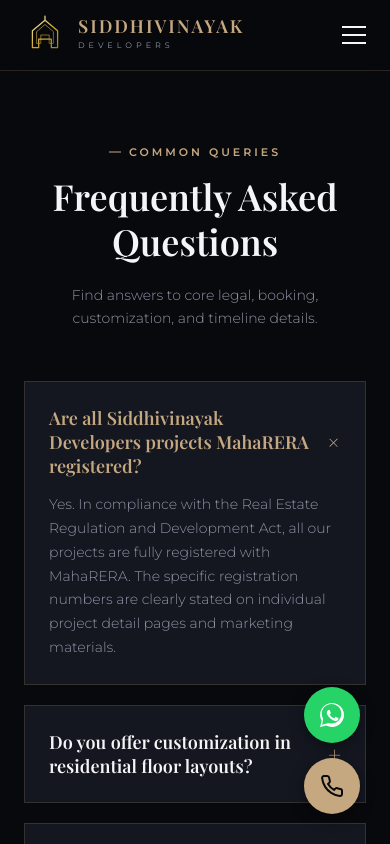
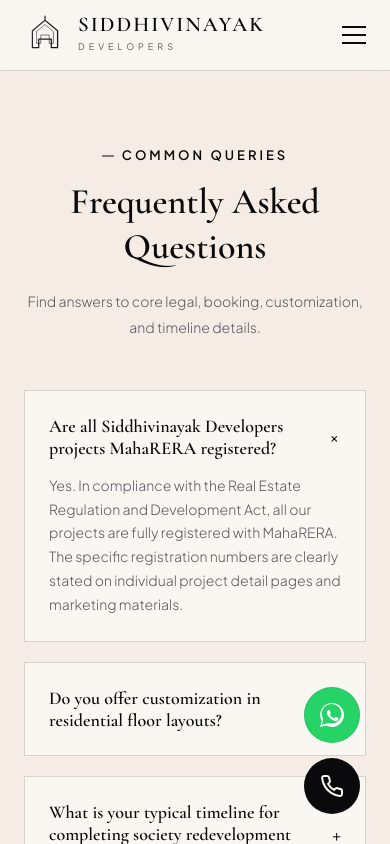
Before and after one commit to Nupoor-Deshpande01/Siddhivinayak-Developers, a Next.js app: page /faq in a window 390 px wide. Shown: the top 844 px of the page. Built offline with nearby package versions, Linux system fonts and the light colour scheme.

Commit message:
Light and Font Change

```diff
--- a/src/app/contact/page.tsx
+++ b/src/app/contact/page.tsx
@@ -30,7 +30,7 @@ export default function ContactPage() {
       <section
         className="hero-section"
         style={{
-          backgroundImage: "linear-gradient(to bottom, rgba(8, 9, 12, 0.6), rgba(8, 9, 12, 0.98)), url('/assets/project_highrise.png')",
+          backgroundImage: "linear-gradient(to right, rgba(10, 15, 30, 0.7) 0%, rgba(10, 15, 30, 0.4) 35%, rgba(10, 15, 30, 0.05) 100%), url('/assets/project_highrise.png')",
           height: "40vh",
           minHeight: "350px",
           display: "flex",
@@ -40,7 +40,7 @@ export default function ContactPage() {
         <div className="container" style={{ paddingTop: "80px" }}>
           <span className="section-subtitle">CONNECT WITH US</span>
           <h1 className="hero-title" style={{ fontSize: "clamp(32px, 5vw, 48px)", margin: "10px 0" }}>Contact Us</h1>
-          <p className="hero-desc" style={{ fontSize: "16px", maxWidth: "600px" }}>
+          <p className="hero-desc" style={{ fontSize: "18px", maxWidth: "600px" }}>
             Reach out to our sales relationships desk, visit our main office in Pune, or book a private site visit.
           </p>
         </div>
--- a/src/app/globals.css
+++ b/src/app/globals.css
@@ -1,35 +1,35 @@
 /*
-   Siddhivinayak Developers - Luxury Real Estate Stylesheet
+   Siddhivinayak Developers - Premium Light Real Estate Stylesheet
    Design System:
-   - Primary BG: Obsidian Black (#0B0C10)
-   - Secondary BG: Dark Charcoal (#12131C)
-   - Accent Primary: Champagne Gold (#c5a880)
-   - Accent Light: Cream Gold (#e5d4bc)
-   - Accent Dark: Deep Bronze (#987a55)
-   - Text Primary: Pure White / Light Pearl (#F5F5F7)
-   - Text Muted: Silver Grey (#8e94a5)
+   - Primary BG: Warm Off-White / Alabaster (#FAF9F6)
+   - Secondary BG: Light Warm Stone / Cream-Beige (#F3EFE9)
+   - Accent Primary: Deep Prussian Blue (#2B3A55)
+   - Accent Light: Muted Slate Blue (#526D82)
+   - Accent Dark: Deep Navy (#1A2238)
+   - Text Primary: Dark Charcoal (#2C3333)
+   - Text Muted: Subtle Slate Grey (#5F6F72)
 */
 
 :root {
-    --bg-primary: #08090c;
-    --bg-secondary: #0f1118;
-    --bg-surface: #141720;
-    --gold: #c5a880;
-    --gold-light: #e5d4bc;
-    --gold-dark: #987a55;
-    --text-white: #f5f5f7;
-    --text-muted: #8e94a5;
-    --text-dark: #08090c;
-    --border-color: rgba(197, 168, 128, 0.18);
-    --border-glow: rgba(197, 168, 128, 0.4);
+    --bg-primary: #F5ECE5;
+    --bg-secondary: #EADBC8;
+    --bg-surface: #FAF6F2;
+    --gold: #0A0A0C;
+    --gold-light: #3A3A3C;
+    --gold-dark: #000000;
+    --text-white: #0A0A0C;
+    --text-muted: #5A5A5E;
+    --text-dark: #FAF6F2;
+    --border-color: rgba(10, 10, 12, 0.15);
+    --border-glow: transparent;
 
     /* Configured to bind with Next.js Google Fonts */
-    --font-serif: var(--font-serif, 'Playfair Display', Georgia, serif);
-    --font-sans: var(--font-sans, 'Montserrat', Helvetica, Arial, sans-serif);
+    --font-serif: var(--font-serif, 'Cormorant Garamond', Georgia, serif);
+    --font-sans: var(--font-sans, 'Plus Jakarta Sans', Helvetica, Arial, sans-serif);
 
     --transition-smooth: all 0.4s cubic-bezier(0.16, 1, 0.3, 1);
     --transition-fast: all 0.2s ease;
-    --glass-bg: rgba(15, 17, 24, 0.75);
+    --glass-bg: rgba(250, 249, 246, 0.85);
     --glass-blur: blur(15px);
 }
 
@@ -52,9 +52,9 @@ body {
     background-color: var(--bg-primary);
     color: var(--text-white);
     font-family: var(--font-sans);
-    line-height: 1.7;
+    line-height: 1.8;
     overflow-x: hidden;
-    font-size: 16px;
+    font-size: 17px;
     font-weight: 400;
     -webkit-font-smoothing: antialiased;
 }
@@ -115,7 +115,7 @@ a {
 
 .section-subtitle {
     font-family: var(--font-sans);
-    font-size: 11px;
+    font-size: 13px;
     letter-spacing: 3px;
     color: var(--gold);
     font-weight: 600;
@@ -139,7 +139,7 @@ a {
 
 .section-title {
     font-family: var(--font-serif);
-    font-size: clamp(28px, 4.5vw, 42px);
+    font-size: clamp(30px, 4.8vw, 44px);
     font-weight: 600;
     line-height: 1.25;
     margin-bottom: 20px;
@@ -149,7 +149,7 @@ a {
 .section-desc {
     font-family: var(--font-sans);
     color: var(--text-muted);
-    font-size: 18px;
+    font-size: 19px;
     max-width: 600px;
     margin: 0 auto 48px;
     font-weight: 400;
@@ -163,7 +163,7 @@ a {
     align-items: center;
     justify-content: center;
     font-family: var(--font-sans);
-    font-size: 12px;
+    font-size: 13px;
     font-weight: 600;
     letter-spacing: 2px;
     text-transform: uppercase;
@@ -186,18 +186,19 @@ a {
 .btn-primary:hover {
     background-color: transparent;
     color: var(--gold);
-    box-shadow: 0 0 15px var(--border-glow);
+    box-shadow: none;
 }
 
 .btn-secondary {
     background-color: transparent;
     color: var(--text-white);
-    border: 1px solid rgba(255, 255, 255, 0.3);
+    border: 1px solid rgba(44, 51, 51, 0.25);
 }
 
 .btn-secondary:hover {
     border-color: var(--gold);
     color: var(--gold);
+    box-shadow: none;
 }
 
 .btn-outline {
@@ -209,6 +210,7 @@ a {
 .btn-outline:hover {
     background-color: var(--gold);
     color: var(--text-dark);
+    box-shadow: none;
 }
 
 .btn-block {
@@ -218,7 +220,7 @@ a {
 
 .btn-sm {
     padding: 10px 20px;
-    font-size: 10px;
+    font-size: 11px;
 }
 
 /* ----------------------------------
@@ -230,7 +232,7 @@ a {
     left: 0;
     width: 100%;
     z-index: 1000;
-    background: rgba(8, 9, 12, 0.7);
+    background: rgba(250, 249, 246, 0.8);
     backdrop-filter: var(--glass-blur);
     border-bottom: 1px solid var(--border-color);
     transition: var(--transition-smooth);
@@ -238,8 +240,9 @@ a {
 
 .main-header.scrolled {
     padding: 12px 0;
-    background: rgba(8, 9, 12, 0.95);
-    box-shadow: 0 5px 30px rgba(0, 0, 0, 0.4);
+    background: rgba(250, 249, 246, 0.95);
+    box-shadow: none;
+    border-bottom: 1px solid var(--border-color);
 }
 
 .header-container {
@@ -278,7 +281,7 @@ a {
 
 .brand-name {
     font-family: var(--font-serif);
-    font-size: 18px;
+    font-size: 21px;
     font-weight: 600;
     letter-spacing: 2px;
     line-height: 1;
@@ -287,7 +290,7 @@ a {
 
 .brand-sub {
     font-family: var(--font-sans);
-    font-size: 8px;
+    font-size: 9px;
     letter-spacing: 4px;
     color: var(--text-muted);
     margin-top: 4px;
@@ -300,7 +303,7 @@ a {
 
 .nav-link {
     font-family: var(--font-sans);
-    font-size: 11px;
+    font-size: 13px;
     font-weight: 500;
     letter-spacing: 2px;
     text-transform: uppercase;
@@ -367,7 +370,7 @@ a {
     height: 100vh;
     display: flex;
     align-items: center;
-    background-image: linear-gradient(to bottom, rgba(8, 9, 12, 0.4), rgba(8, 9, 12, 0.95)), url('/assets/hero_villa.png');
+    background-image: linear-gradient(to right, rgba(10, 15, 30, 0.7) 0%, rgba(10, 15, 30, 0.4) 35%, rgba(10, 15, 30, 0.05) 100%), url('/assets/hero_villa.png');
     background-size: cover;
     background-position: center;
     background-repeat: no-repeat;
@@ -380,7 +383,7 @@ a {
     left: 0;
     width: 100%;
     height: 100%;
-    background: radial-gradient(circle at 70% 30%, rgba(197, 168, 128, 0.05) 0%, transparent 60%);
+    background: radial-gradient(circle at 70% 30%, rgba(43, 58, 85, 0.04) 0%, transparent 60%);
     pointer-events: none;
 }
 
@@ -394,26 +397,31 @@ a {
 }
 
 .hero-tagline {
-    font-size: 11px;
+    font-size: 13px;
     font-weight: 600;
     letter-spacing: 4px;
-    color: var(--gold);
+    color: #EADBC8;
     display: block;
     margin-bottom: 20px;
 }
 
 .hero-title {
     font-family: var(--font-serif);
-    font-size: clamp(36px, 6vw, 68px);
+    font-size: clamp(38px, 6vw, 72px);
     font-weight: 600;
     line-height: 1.15;
     margin-bottom: 24px;
     letter-spacing: -1px;
+    color: #FFFFFF;
+}
+
+.hero-section .text-gold {
+    color: #EADBC8;
 }
 
 .hero-desc {
-    font-size: clamp(16px, 2.2vw, 20px);
-    color: var(--text-muted);
+    font-size: clamp(18px, 2.2vw, 22px);
+    color: rgba(255, 255, 255, 0.85);
     font-weight: 400;
     line-height: 1.7;
     margin-bottom: 40px;
@@ -446,7 +454,7 @@ a {
 .scroll-down .mouse {
     width: 20px;
     height: 35px;
-    border: 2px solid var(--text-muted);
+    border: 2px solid rgba(255, 255, 255, 0.6);
     border-radius: 15px;
     position: relative;
 }
@@ -454,7 +462,7 @@ a {
 .scroll-down .wheel {
     width: 4px;
     height: 8px;
-    background-color: var(--gold);
+    background-color: #FFFFFF;
     border-radius: 2px;
     position: absolute;
     top: 6px;
@@ -464,10 +472,10 @@ a {
 }
 
 .scroll-text {
-    font-size: 8px;
+    font-size: 10px;
     letter-spacing: 2px;
     text-transform: uppercase;
-    color: var(--text-muted);
+    color: rgba(255, 255, 255, 0.7);
 }
 
 @keyframes scroll-wheel {
@@ -492,25 +500,25 @@ a {
 }
 
 .stat-card {
-    background: rgba(20, 23, 32, 0.6);
+    background: var(--bg-surface);
     backdrop-filter: var(--glass-blur);
     border: 1px solid var(--border-color);
     padding: 30px 24px;
     text-align: center;
-    box-shadow: 0 10px 40px rgba(0, 0, 0, 0.5);
+    box-shadow: none;
     transition: var(--transition-smooth);
 }
 
 .stat-card:hover {
     transform: translateY(-8px);
-    border-color: var(--border-glow);
-    box-shadow: 0 15px 45px rgba(197, 168, 128, 0.1);
+    border-color: var(--gold);
+    box-shadow: none;
 }
 
 .stat-number {
     display: inline-block;
     font-family: var(--font-serif);
-    font-size: 38px;
+    font-size: 42px;
     font-weight: 600;
     color: var(--gold);
     line-height: 1;
@@ -518,7 +526,7 @@ a {
 
 .stat-plus {
     font-family: var(--font-serif);
-    font-size: 24px;
+    font-size: 26px;
     font-weight: 600;
     color: var(--gold);
     vertical-align: top;
@@ -526,7 +534,7 @@ a {
 }
 
 .stat-label {
-    font-size: 11px;
+    font-size: 13px;
     letter-spacing: 1px;
     text-transform: uppercase;
     color: var(--text-muted);
@@ -562,7 +570,8 @@ a {
     width: 100%;
     height: 480px;
     object-fit: cover;
-    box-shadow: 0 20px 50px rgba(0, 0, 0, 0.6);
+    box-shadow: none;
+    border: 1px solid var(--border-color);
     filter: grayscale(15%);
     transition: var(--transition-smooth);
 }
@@ -593,7 +602,8 @@ a {
     background: var(--gold);
     color: var(--text-dark);
     padding: 24px;
-    box-shadow: 0 10px 30px rgba(0, 0, 0, 0.4);
+    box-shadow: none;
+    border: 1px solid var(--gold);
     display: flex;
     flex-direction: column;
     align-items: center;
@@ -602,13 +612,13 @@ a {
 
 .badge-num {
     font-family: var(--font-serif);
-    font-size: 32px;
+    font-size: 36px;
     font-weight: 700;
     line-height: 1;
 }
 
 .badge-txt {
-    font-size: 9px;
+    font-size: 11px;
     letter-spacing: 1px;
     text-transform: uppercase;
     font-weight: 600;
@@ -623,7 +633,7 @@ a {
 
 .about-text {
     color: var(--text-muted);
-    font-size: 17px;
+    font-size: 18px;
     font-weight: 400;
     line-height: 1.7;
     margin-bottom: 20px;
@@ -658,12 +668,12 @@ a {
     background-color: var(--gold);
     color: var(--text-dark);
     border-color: var(--gold);
-    box-shadow: 0 0 15px var(--border-glow);
+    box-shadow: none;
 }
 
 .pillar-info h4 {
     font-family: var(--font-sans);
-    font-size: 14px;
+    font-size: 16px;
     font-weight: 600;
     color: var(--text-white);
     margin-bottom: 6px;
@@ -672,11 +682,11 @@ a {
 
 .pillar-info p {
     color: var(--text-muted);
-    font-size: 15px;
+    font-size: 16px;
     font-weight: 400;
 }
 
-/* ----------------------------------
+/* /* ----------------------------------
    Projects Section
  ---------------------------------- */
 .projects-section {
@@ -697,7 +707,7 @@ a {
     color: var(--text-muted);
     padding: 12px 28px;
     font-family: var(--font-sans);
-    font-size: 11px;
+    font-size: 13px;
     letter-spacing: 2px;
     text-transform: uppercase;
     font-weight: 500;
@@ -708,7 +718,7 @@ a {
 .filter-btn:hover, .filter-btn.active {
     border-color: var(--gold);
     color: var(--gold);
-    background-color: rgba(197, 168, 128, 0.05);
+    background-color: rgba(43, 58, 85, 0.05);
 }
 
 .projects-grid {
@@ -754,7 +764,7 @@ a {
     left: 0;
     width: 100%;
     height: 100%;
-    background: linear-gradient(to bottom, rgba(8, 9, 12, 0.2) 0%, rgba(8, 9, 12, 0.95) 85%);
+    background: linear-gradient(to bottom, rgba(250, 249, 246, 0.1) 0%, rgba(250, 249, 246, 0.95) 80%);
     display: flex;
     flex-direction: column;
     justify-content: space-between;
@@ -764,11 +774,11 @@ a {
 
 .project-badge {
     align-self: flex-start;
-    background-color: rgba(8, 9, 12, 0.8);
+    background-color: var(--bg-surface);
     color: var(--gold);
     border: 1px solid var(--gold);
     padding: 6px 14px;
-    font-size: 9px;
+    font-size: 11px;
     letter-spacing: 2px;
     text-transform: uppercase;
     font-weight: 600;
@@ -784,7 +794,7 @@ a {
 }
 
 .project-loc {
-    font-size: 10px;
+    font-size: 12px;
     letter-spacing: 2px;
     text-transform: uppercase;
     color: var(--gold-light);
@@ -795,14 +805,14 @@ a {
 
 .project-name {
     font-family: var(--font-serif);
-    font-size: 24px;
+    font-size: 26px;
     font-weight: 600;
     color: var(--text-white);
     margin-bottom: 8px;
 }
 
 .project-specs {
-    font-size: 15px;
+    font-size: 16px;
     color: var(--text-muted);
     font-weight: 400;
     margin-bottom: 24px;
@@ -819,7 +829,7 @@ a {
     display: flex;
     justify-content: space-between;
     align-items: center;
-    border-top: 1px solid rgba(255, 255, 255, 0.1);
+    border-top: 1px solid var(--border-color);
     padding-top: 20px;
     opacity: 0;
     transition: var(--transition-smooth);
@@ -832,7 +842,7 @@ a {
 
 .project-price {
     font-family: var(--font-serif);
-    font-size: 15px;
+    font-size: 17px;
     color: var(--gold);
     font-weight: 600;
 }
@@ -844,7 +854,7 @@ a {
     display: flex;
     align-items: center;
     justify-content: center;
-    background: radial-gradient(circle at center, #1b1e2a 0%, #0d0f17 100%);
+    background: radial-gradient(circle at center, #FCFBFA 0%, #F3EFE9 100%);
     position: relative;
     padding: 40px;
 }
@@ -855,7 +865,7 @@ a {
     left: 0;
     width: 100%;
     height: 100%;
-    background-image: linear-gradient(to bottom, rgba(8, 9, 12, 0.1), rgba(8, 9, 12, 0.8));
+    background-image: linear-gradient(to bottom, rgba(250, 249, 246, 0.15), rgba(250, 249, 246, 0.85));
     z-index: 1;
 }
 
@@ -889,7 +899,7 @@ a {
 }
 
 .upcoming-desc {
-    font-size: 15px;
+    font-size: 16px;
     color: var(--text-muted);
     font-weight: 400;
     max-width: 280px;
@@ -919,8 +929,8 @@ a {
 
 .amenity-card:hover {
     transform: translateY(-5px);
-    border-color: var(--border-glow);
-    box-shadow: 0 10px 35px rgba(0,0,0,0.4);
+    border-color: var(--gold);
+    box-shadow: none;
 }
 
 .amenity-icon {
@@ -949,7 +959,7 @@ a {
 
 .amenity-card h3 {
     font-family: var(--font-serif);
-    font-size: 18px;
+    font-size: 20px;
     font-weight: 600;
     margin-bottom: 12px;
 }
@@ -1060,7 +1070,7 @@ a {
 .control-btn:hover {
     border-color: var(--gold);
     color: var(--gold);
-    background-color: rgba(197, 168, 128, 0.05);
+    background-color: rgba(43, 58, 85, 0.05);
 }
 
 /* ----------------------------------
@@ -1120,7 +1130,7 @@ a {
 
 .info-content span {
     display: block;
-    font-size: 10px;
+    font-size: 12px;
     letter-spacing: 1px;
     text-transform: uppercase;
     color: var(--text-muted);
@@ -1128,7 +1138,7 @@ a {
 }
 
 .info-content a, .info-content p {
-    font-size: 15px;
+    font-size: 17px;
     color: var(--text-white);
     font-weight: 400;
 }
@@ -1148,11 +1158,11 @@ a {
 .map-placeholder {
     width: 100%;
     height: 100%;
-    background-color: #0b0d13;
+    background-color: var(--bg-primary);
     background-image:
         radial-gradient(var(--border-color) 1px, transparent 0),
-        linear-gradient(rgba(197, 168, 128, 0.03) 1px, transparent 0),
-        linear-gradient(90deg, rgba(197, 168, 128, 0.03) 1px, transparent 0);
+        linear-gradient(rgba(43, 58, 85, 0.03) 1px, transparent 0),
+        linear-gradient(90deg, rgba(43, 58, 85, 0.03) 1px, transparent 0);
     background-size: 20px 20px, 40px 40px, 40px 40px;
     display: flex;
     align-items: center;
@@ -1173,28 +1183,15 @@ a {
     background-color: var(--gold);
     border-radius: 50%;
     position: relative;
-    box-shadow: 0 0 10px var(--gold);
+    box-shadow: none;
 }
 
 .map-pin::after {
-    content: '';
-    position: absolute;
-    top: -50%;
-    left: -50%;
-    width: 200%;
-    height: 200%;
-    border: 1px solid var(--gold);
-    border-radius: 50%;
-    animation: pulse-pin 2s infinite;
-}
-
-@keyframes pulse-pin {
-    0% { transform: scale(0.5); opacity: 1; }
-    100% { transform: scale(2); opacity: 0; }
+    display: none;
 }
 
 .map-label {
-    font-size: 11px;
+    font-size: 13px;
     letter-spacing: 1px;
     text-transform: uppercase;
     font-weight: 500;
@@ -1215,7 +1212,7 @@ a {
 }
 
 .panel-form-desc {
-    font-size: 15px;
+    font-size: 16px;
     color: var(--text-muted);
     font-weight: 400;
     margin-bottom: 30px;
@@ -1239,7 +1236,7 @@ a {
     color: var(--text-white);
     padding: 16px;
     font-family: var(--font-sans);
-    font-size: 13px;
+    font-size: 15px;
     transition: var(--transition-fast);
     outline: none;
     border-radius: 0;
@@ -1247,7 +1244,7 @@ a {
 
 .form-control:focus {
     border-color: var(--gold);
-    box-shadow: 0 0 8px rgba(197, 168, 128, 0.15);
+    box-shadow: none;
 }
 
 select.form-control {
@@ -1269,7 +1266,7 @@ select.form-control {
     top: 50%;
     transform: translateY(-50%);
     color: var(--text-muted);
-    font-size: 13px;
+    font-size: 15px;
     font-weight: 300;
     pointer-events: none;
     transition: var(--transition-fast);
@@ -1284,7 +1281,7 @@ textarea + .floating-label {
 .form-control:not(:placeholder-shown) + .floating-label {
     top: 0;
     left: 10px;
-    font-size: 10px;
+    font-size: 12px;
     font-weight: 600;
     color: var(--gold);
     background-color: var(--bg-secondary);
@@ -1318,7 +1315,7 @@ textarea + .floating-label {
     display: flex;
     position: relative;
     cursor: pointer;
-    font-size: 11px;
+    font-size: 13px;
     line-height: 1.4;
     color: var(--text-muted);
     user-select: none;
@@ -1380,7 +1377,7 @@ textarea + .floating-label {
     align-items: flex-start;
     padding: 20px;
     border: 1px solid var(--gold);
-    background-color: rgba(197, 168, 128, 0.05);
+    background-color: rgba(43, 58, 85, 0.05);
     margin-top: 20px;
     animation: fade-in-up 0.5s ease forwards;
 }
@@ -1393,14 +1390,14 @@ textarea + .floating-label {
 }
 
 .form-status-alert h4 {
+    font-size: 16px;
+    font-weight: 600;
+    color: var(--gold);
+    margin-bottom: 4px;
+}
+
+.form-status-alert p {
     font-size: 14px;
-    font-weight: 600;
-    color: var(--gold);
-    margin-bottom: 4px;
-}
-
-.form-status-alert p {
-    font-size: 12px;
     color: var(--text-muted);
 }
 
@@ -1408,7 +1405,7 @@ textarea + .floating-label {
    Footer
  ---------------------------------- */
 .main-footer {
-    background-color: #06070a;
+    background-color: #F3EFE9;
     border-top: 1px solid var(--border-color);
     padding: 80px 0 30px;
 }
@@ -1502,7 +1499,7 @@ textarea + .floating-label {
     padding: 14px;
     flex-grow: 1;
     color: var(--text-white);
-    font-size: 12px;
+    font-size: 13px;
 }
 
 .newsletter-form input:focus {
@@ -1514,13 +1511,13 @@ textarea + .floating-label {
 }
 
 .footer-bottom {
-    border-top: 1px solid rgba(255, 255, 255, 0.05);
+    border-top: 1px solid var(--border-color);
     padding-top: 30px;
     display: flex;
     flex-direction: column;
     gap: 15px;
     text-align: center;
-    font-size: 11px;
+    font-size: 12px;
     color: var(--text-muted);
 }
 
@@ -1542,7 +1539,7 @@ textarea + .floating-label {
     left: 0;
     width: 100%;
     height: 100%;
-    background-color: rgba(6, 7, 10, 0.85);
+    background-color: rgba(250, 249, 246, 0.85);
     backdrop-filter: blur(8px);
     z-index: 10000;
     display: flex;
@@ -1566,6 +1563,7 @@ textarea + .floating-label {
     position: relative;
     transform: translateY(30px);
     opacity: 0;
+    box-shadow: none;
     transition: transform 0.4s cubic-bezier(0.16, 1, 0.3, 1), opacity 0.4s ease;
 }
 
@@ -1613,7 +1611,7 @@ textarea + .floating-label {
     left: 0;
     width: 100%;
     height: 100%;
-    background: linear-gradient(to bottom, rgba(8, 9, 12, 0.2), rgba(8, 9, 12, 0.9));
+    background: linear-gradient(to bottom, rgba(250, 249, 246, 0.2), rgba(250, 249, 246, 0.95));
     z-index: 1;
 }
 
@@ -1637,7 +1635,7 @@ textarea + .floating-label {
 }
 
 .modal-visual-text p {
-    font-size: 9px;
+    font-size: 11px;
     letter-spacing: 2px;
     text-transform: uppercase;
     color: var(--text-muted);
@@ -1655,7 +1653,7 @@ textarea + .floating-label {
 }
 
 .modal-desc {
-    font-size: 15px;
+    font-size: 16px;
     color: var(--text-muted);
     font-weight: 400;
     margin-bottom: 30px;
@@ -1682,7 +1680,8 @@ textarea + .floating-label {
     align-items: center;
     justify-content: center;
     color: white;
-    box-shadow: 0 4px 15px rgba(0, 0, 0, 0.4);
+    box-shadow: none;
+    border: 1px solid rgba(0, 0, 0, 0.08);
     transition: var(--transition-smooth);
 }
 
@@ -1751,7 +1750,7 @@ textarea + .floating-label {
 
 @media (max-width: 768px) {
     body {
-        font-size: 14px;
+        font-size: 15px;
     }
 
     .header-container {
@@ -1786,7 +1785,7 @@ textarea + .floating-label {
     }
 
     .nav-link {
-        font-size: 16px;
+        font-size: 18px;
     }
 
     .header-cta {
--- a/src/app/page.module.css
+++ b/src/app/page.module.css
@@ -122,21 +122,3 @@ a.secondary {
     letter-spacing: -1.92px;
   }
 }
-
-@media (prefers-color-scheme: dark) {
-  .logo {
-    filter: invert();
-  }
-
-  .page {
-    --background: #000;
-    --foreground: #000;
-
-    --text-primary: #ededed;
-    --text-secondary: #999;
-
-    --button-primary-hover: #ccc;
-    --button-secondary-hover: #1a1a1a;
-    --button-secondary-border: #1a1a1a;
-  }
-}
--- a/src/app/projects/page.tsx
+++ b/src/app/projects/page.tsx
@@ -30,7 +30,7 @@ export default function ProjectsPage() {
       <section
         className="hero-section"
         style={{
-          backgroundImage: "linear-gradient(to bottom, rgba(8, 9, 12, 0.6), rgba(8, 9, 12, 0.98)), url('/assets/project_commercial.png')",
+          backgroundImage: "linear-gradient(to bottom, rgba(245, 236, 229, 0.15), rgba(245, 236, 229, 0.25)), url('/assets/project_commercial.png')",
           height: "40vh",
           minHeight: "350px",
           display: "flex",
@@ -40,7 +40,7 @@ export default function ProjectsPage() {
         <div className="container" style={{ paddingTop: "80px" }}>
           <span className="section-subtitle">THE SIGNATURE LANDMARKS</span>
           <h1 className="hero-title" style={{ fontSize: "clamp(32px, 5vw, 48px)", margin: "10px 0" }}>Our Projects</h1>
-          <p className="hero-desc" style={{ fontSize: "16px", maxWidth: "600px" }}>
+          <p className="hero-desc" style={{ fontSize: "18px", maxWidth: "600px" }}>
             Explore our curated residential, commercial, and redevelopment developments designed to elevate urban benchmarks.
           </p>
         </div>
--- a/src/app/why-us/page.tsx
+++ b/src/app/why-us/page.tsx
@@ -30,7 +30,7 @@ export default function WhyUsPage() {
       <section
         className="hero-section"
         style={{
-          backgroundImage: "linear-gradient(to bottom, rgba(8, 9, 12, 0.6), rgba(8, 9, 12, 0.98)), url('/assets/hero_villa.png')",
+          backgroundImage: "linear-gradient(to right, rgba(10, 15, 30, 0.7) 0%, rgba(10, 15, 30, 0.4) 35%, rgba(10, 15, 30, 0.05) 100%), url('/assets/hero_villa.png')",
           height: "40vh",
           minHeight: "350px",
           display: "flex",
@@ -40,7 +40,7 @@ export default function WhyUsPage() {
         <div className="container" style={{ paddingTop: "80px" }}>
           <span className="section-subtitle">THE CORE EXCELLENCE</span>
           <h1 className="hero-title" style={{ fontSize: "clamp(32px, 5vw, 48px)", margin: "10px 0" }}>Why Choose Us</h1>
-          <p className="hero-desc" style={{ fontSize: "16px", maxWidth: "600px" }}>
+          <p className="hero-desc" style={{ fontSize: "18px", maxWidth: "600px" }}>
             Discover the structural design engineering, transparent legal deeds, and values that define our brand reputation.
           </p>
         </div>
--- a/src/components/Footer.tsx
+++ b/src/components/Footer.tsx
@@ -28,11 +28,11 @@ export default function Footer() {
         <div className="footer-brand">
           <a href="#home" className="logo footer-logo">
             <svg className="logo-icon" viewBox="0 0 100 100" fill="none" xmlns="http://www.w3.org/2000/svg">
-              <path d="M50 15L80 40V80H65V60H35V80H20V40L50 15Z" stroke="#D4AF37" stroke-width="3" stroke-linejoin="round" />
-              <path d="M50 5L50 15" stroke="#D4AF37" stroke-width="3" stroke-linecap="round" />
+              <path d="M50 15L80 40V80H65V60H35V80H20V40L50 15Z" stroke="var(--gold)" stroke-width="3" stroke-linejoin="round" />
+              <path d="M50 5L50 15" stroke="var(--gold)" stroke-width="3" stroke-linecap="round" />
             </svg>
             <div className="logo-text">
-              <span className="brand-name text-white">SIDDHIVINAYAK</span>
+              <span className="brand-name">SIDDHIVINAYAK</span>
               <span className="brand-sub">DEVELOPERS</span>
             </div>
           </a>
--- a/src/components/Header.tsx
+++ b/src/components/Header.tsx
@@ -54,9 +54,8 @@ export default function Header({ openModal }: HeaderProps) {
             <path d="M50 5L50 15" stroke="url(#gold-grad-header)" stroke-width="3" stroke-linecap="round"/>
             <defs>
               <linearGradient id="gold-grad-header" x1="20" y1="15" x2="80" y2="80" gradientUnits="userSpaceOnUse">
-                <stop offset="0%" stop-color="#F3E5AB" />
-                <stop offset="50%" stop-color="#D4AF37" />
-                <stop offset="100%" stop-color="#AA7C11" />
+                <stop offset="0%" stop-color="#3A3A3C" />
+                <stop offset="100%" stop-color="#0A0A0C" />
               </linearGradient>
             </defs>
           </svg>
```
Also changed, not shown: src/app/about/page.tsx (+4 -4 lines), src/app/layout.tsx (+6 -6 lines), src/app/projects/[id]/page.tsx (+6 -6 lines). Lines whose indentation alone changed are shown as unchanged.
